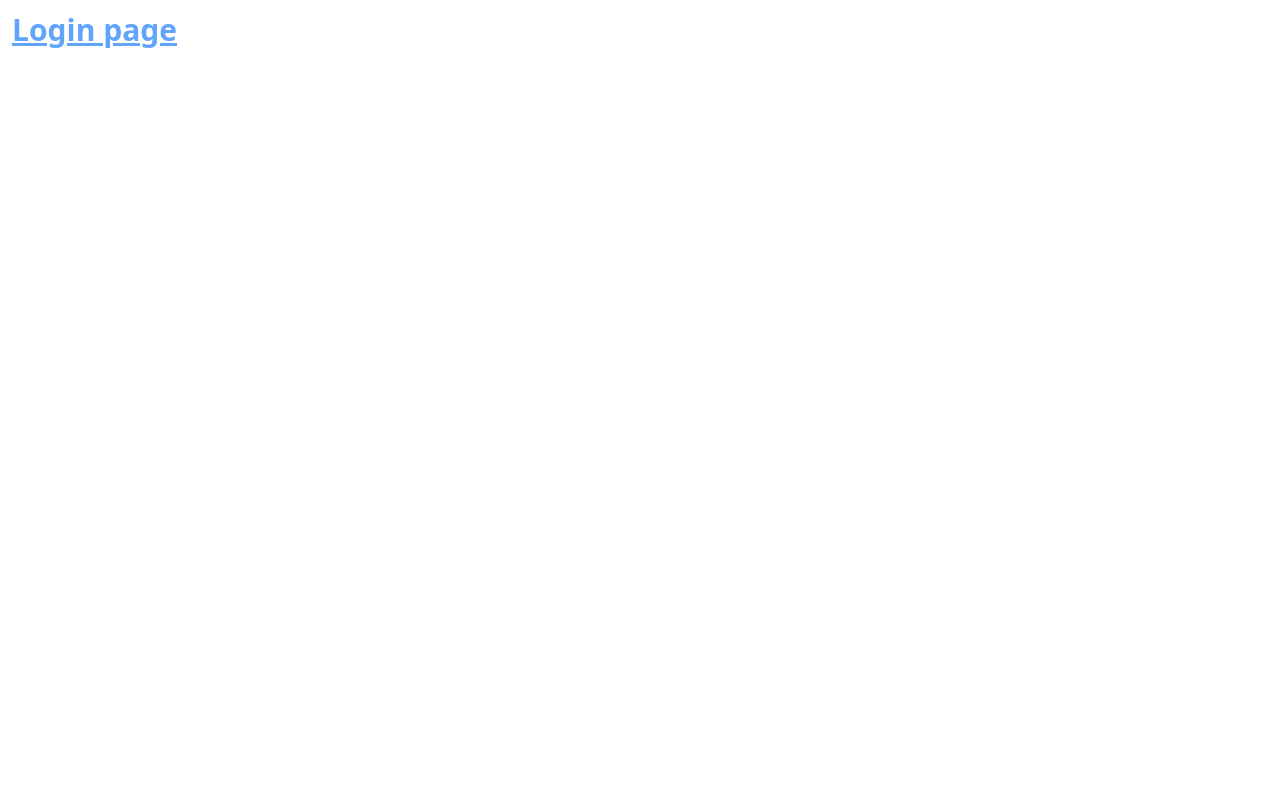
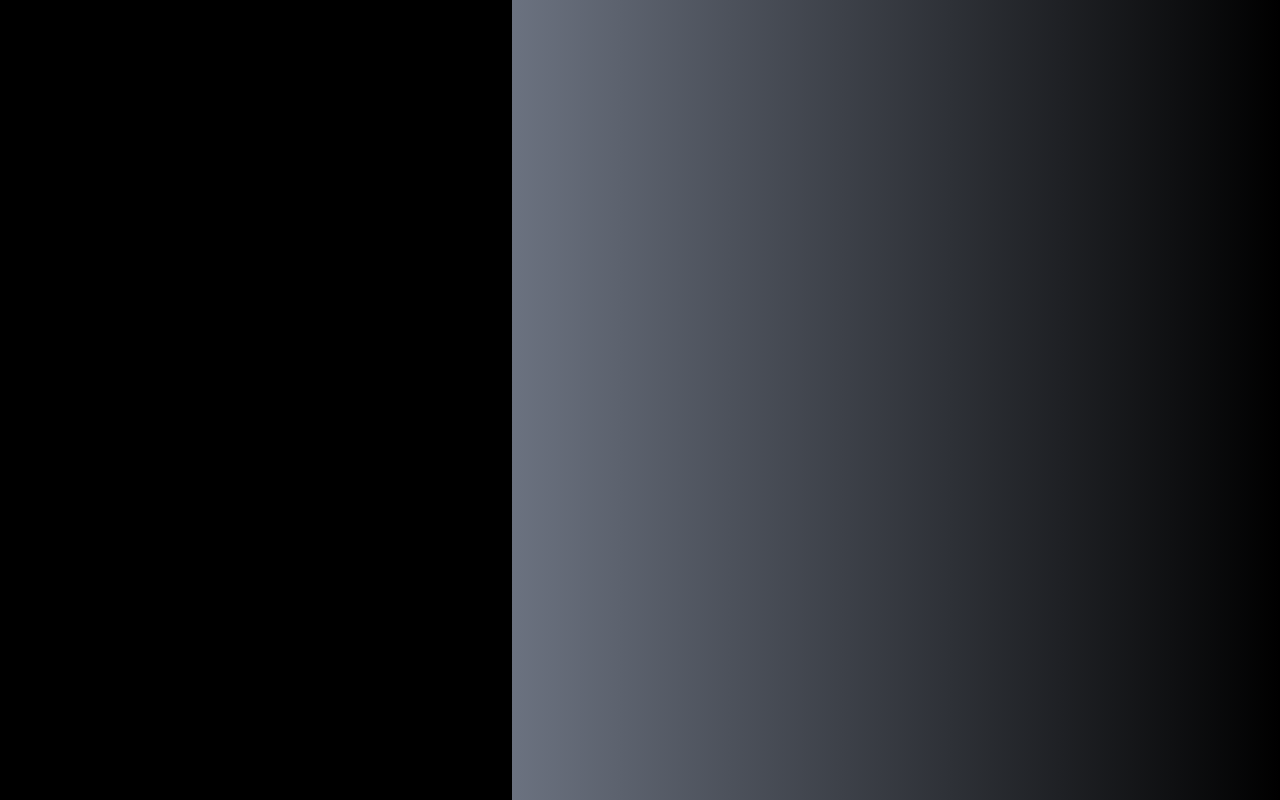
Before and after one commit to Mathav495/DocChain-Redesign, a Svelte app in the folder client/: page / in a window 1280 px wide. Built offline with nearby package versions, Linux system fonts and the light colour scheme.

Commit message:
login page design work started

```diff
--- a/client/src/pages/Loginpage.svelte
+++ b/client/src/pages/Loginpage.svelte
@@ -1 +1,8 @@
-<h1 class="text-3xl font-bold p-3 underline text-blue-400">Login page</h1>
+<div class="flex">
+<div class="w-2/5 h-screen bg-black">
+
+</div>
+<div class="w-3/5 h-screen bg-gradient-to-r from-gray-500  to-black">
+
+</div>
+</div>
```
